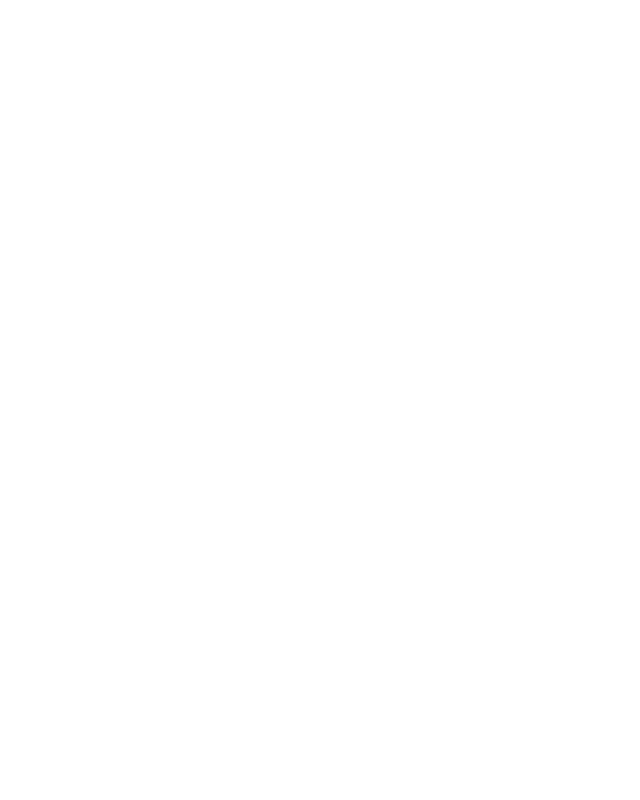
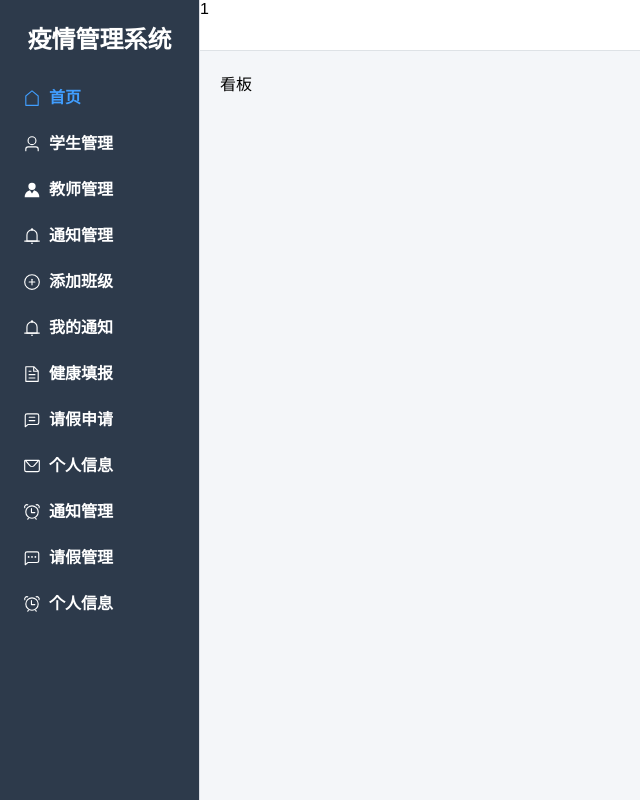
Before and after one commit to Shan-zhilin/fullstack-pro, a Vue app: page /#/home/board in a window 1280 px wide. Before the commit this address had no page. Shown: the whole page, without its empty margins (0-640 px from the left). Built offline with nearby package versions, Linux system fonts and the light colour scheme.

Commit message:
feat: 主体框架搭建完成

```diff
--- a/auto-imports.d.ts
+++ b/auto-imports.d.ts
@@ -2,9 +2,10 @@
 // We suggest you to commit this file into source control
 declare global {
   const ElButton: typeof import('element-plus/es')['ElButton']
-  const ElDialog: typeof import('element-plus/es')['ElDialog']
+  const ElIcon: typeof import('element-plus/es')['ElIcon']
   const ElInput: typeof import('element-plus/es')['ElInput']
+  const ElMenu: typeof import('element-plus/es')['ElMenu']
+  const ElMenuItem: typeof import('element-plus/es')['ElMenuItem']
   const ElRadio: typeof import('element-plus/es')['ElRadio']
-  const ElRadioGroup: typeof import('element-plus/es')['ElRadioGroup']
 }
 export {}
--- a/components.d.ts
+++ b/components.d.ts
@@ -5,10 +5,11 @@
 declare module 'vue' {
   export interface GlobalComponents {
     ElButton: typeof import('element-plus/es')['ElButton']
-    ElDialog: typeof import('element-plus/es')['ElDialog']
+    ElIcon: typeof import('element-plus/es')['ElIcon']
     ElInput: typeof import('element-plus/es')['ElInput']
+    ElMenu: typeof import('element-plus/es')['ElMenu']
+    ElMenuItem: typeof import('element-plus/es')['ElMenuItem']
     ElRadio: typeof import('element-plus/es')['ElRadio']
-    ElRadioGroup: typeof import('element-plus/es')['ElRadioGroup']
   }
 }
 
--- a/package.json
+++ b/package.json
@@ -8,6 +8,7 @@
     "lint": "vue-cli-service lint"
   },
   "dependencies": {
+    "@element-plus/icons-vue": "^1.1.4",
     "axios": "^0.26.1",
     "core-js": "^3.6.5",
     "element-plus": "^2.1.5",
--- /dev/null
+++ b/src/components/Board.vue
@@ -0,0 +1,21 @@
+<!--
+ * @Author: shanzhilin
+ * @Date: 2022-03-29 22:30:41
+ * @LastEditors: shanzhilin
+ * @LastEditTime: 2022-03-29 22:32:51
+-->
+<template>
+    <div>
+        看板
+    </div>
+</template>
+
+<script lange="ts">
+export default {
+
+}
+</script>
+
+<style lang="less" scoped>
+
+</style>
--- /dev/null
+++ b/src/components/StudentHome.vue
@@ -0,0 +1,21 @@
+<!--
+ * @Author: shanzhilin
+ * @Date: 2022-03-29 21:37:31
+ * @LastEditors: shanzhilin
+ * @LastEditTime: 2022-03-29 22:02:47
+-->
+<template>
+    <div>
+       fdsfds
+    </div>
+</template>
+
+<script lang="ts">
+export default {
+
+}
+</script>
+
+<style scoped>
+
+</style>
--- a/src/main.ts
+++ b/src/main.ts
@@ -1,3 +1,9 @@
+/*
+ * @Author: shanzhilin
+ * @Date: 2022-03-25 16:15:00
+ * @LastEditors: shanzhilin
+ * @LastEditTime: 2022-03-29 17:40:08
+ */
 import { createApp } from 'vue';
 import 'element-plus/theme-chalk/index.css';
 import App from './App.vue';
--- /dev/null
+++ b/src/pages/Home.vue
@@ -0,0 +1,191 @@
+<!--
+ * @Author: shanzhilin
+ * @Date: 2022-03-29 16:43:26
+ * @LastEditors: shanzhilin
+ * @LastEditTime: 2022-03-29 22:36:54
+-->
+<template>
+  <div class="content">
+    <el-menu class="el-menu-vertical-demo"
+             default-active="1">
+      <h2>疫情管理系统</h2>
+      <el-menu-item index="1" @click="routetHop({address:'/home'})">
+        <el-icon>
+          <house />
+        </el-icon>
+        <span>首页</span>
+      </el-menu-item>
+
+      <el-menu-item index="2"
+                    @click="routetHop({address:'/student/home'})">
+        <el-icon>
+          <user />
+        </el-icon>
+        <span>学生管理</span>
+      </el-menu-item>
+      <el-menu-item index="3">
+        <el-icon>
+          <avatar />
+        </el-icon>
+        <span>教师管理</span>
+      </el-menu-item>
+      <el-menu-item index="4">
+        <el-icon>
+          <bell />
+        </el-icon>
+        <span>通知管理</span>
+      </el-menu-item>
+      <el-menu-item index="5">
+        <el-icon>
+          <circle-plus />
+        </el-icon>
+        <span>添加班级</span>
+      </el-menu-item>
+
+      <el-menu-item index="6">
+        <el-icon>
+          <bell />
+        </el-icon>
+        <span>我的通知</span>
+      </el-menu-item>
+      <el-menu-item index="7">
+        <el-icon>
+          <document />
+        </el-icon>
+        <span>健康填报</span>
+      </el-menu-item>
+      <el-menu-item index="8">
+        <el-icon>
+          <chat-line-square />
+        </el-icon>
+        <span>请假申请</span>
+      </el-menu-item>
+      <el-menu-item index="9">
+        <el-icon>
+          <message />
+        </el-icon>
+        <span>个人信息</span>
+      </el-menu-item>
+
+      <el-menu-item index="10">
+        <el-icon>
+          <alarm-clock />
+        </el-icon>
+        <span>通知管理</span>
+      </el-menu-item>
+      <el-menu-item index="11">
+        <el-icon>
+          <chat-dot-square />
+        </el-icon>
+        <span>请假管理</span>
+      </el-menu-item>
+      <el-menu-item index="12">
+        <el-icon>
+          <alarm-clock />
+        </el-icon>
+        <span>个人信息</span>
+      </el-menu-item>
+
+    </el-menu>
+
+    <div class="rightBody">
+      <nav>
+        <div>1</div>
+      </nav>
+      <div class="rightContent">
+        <router-view></router-view>
+      </div>
+    </div>
+  </div>
+</template>
+
+<script lang="ts">
+import {
+	CirclePlus,
+	Bell,
+	Avatar,
+	User,
+	House,
+	Document,
+	ChatLineSquare,
+	Message,
+	AlarmClock,
+	ChatDotSquare
+} from '@element-plus/icons-vue';
+import { ref } from 'vue';
+import { useRoute, useRouter } from 'vue-router';
+
+export default {
+	components: {
+		CirclePlus,
+		Bell,
+		Avatar,
+		User,
+		House,
+		Document,
+		ChatLineSquare,
+		Message,
+		AlarmClock,
+		ChatDotSquare
+	},
+	setup() {
+		const router = useRouter();
+
+		// 路由跳转方法
+		const routetHop = ({ address }: { address: string; [key: string]: any }) => {
+			router.push(address);
+		};
+		return {
+			routetHop
+		};
+	}
+};
+</script>
+
+<style lang="less" scoped>
+.content {
+	display: flex;
+
+	.el-menu-vertical-demo {
+		width: 200px;
+		min-height: 100vh;
+		padding-top: 20px;
+		overflow: auto;
+		background-color: rgb(45, 58, 75);
+	}
+	h2 {
+		color: white;
+		text-align: center;
+		margin-top: 0;
+	}
+	.el-menu-item {
+		height: 46px;
+		color: white;
+		font-size: 16px;
+		font-weight: bold;
+		&:hover {
+			background-color: rgba(255, 255, 255, 0.3);
+		}
+		&.is-active {
+			color: #409eff;
+		}
+	}
+
+	.rightBody {
+		flex: 1;
+		nav {
+			display: block;
+			height: 50px;
+			border-bottom: 1px solid rgb(222, 226, 230);
+		}
+
+		.rightContent {
+			box-sizing: border-box;
+			height: calc(100% - 51px);
+			padding: 20px;
+			overflow: auto;
+			background-color: #f4f6f9;
+		}
+	}
+}
+</style>
--- a/src/pages/login.vue
+++ b/src/pages/login.vue
@@ -2,7 +2,7 @@
  * @Author: shanzhilin
  * @Date: 2022-03-26 15:12:27
  * @LastEditors: shanzhilin
- * @LastEditTime: 2022-03-28 23:32:28
+ * @LastEditTime: 2022-03-29 15:33:01
 -->
 <template>
   <div class="content">
@@ -29,7 +29,7 @@
 <script lang="ts">
 import { reactive, ref } from 'vue';
 import { ElMessage } from 'element-plus';
-import { userLogin, userRegister, updateUserInfo } from '../api/user';
+import { userLogin } from '../api/user';
 
 export default {
 	setup(props: any) {
@@ -55,6 +55,9 @@ export default {
 						message: '登录成功',
 						type: 'success'
 					});
+					if (res.jwt_token) {
+						window.localStorage.setItem('tokent',res.jwt_token)
+					}
 				} else {
 					ElMessage({
 						message: res.message,
--- a/src/route/index.ts
+++ b/src/route/index.ts
@@ -1,12 +1,30 @@
-import {createRouter,createWebHashHistory} from 'vue-router'
-const login = () => import('../pages/login.vue')
+/*
+ * @Author: shanzhilin
+ * @Date: 2022-03-26 14:44:43
+ * @LastEditors: shanzhilin
+ * @LastEditTime: 2022-03-29 22:33:20
+ */
+import { createRouter, createWebHashHistory } from 'vue-router';
+const login = () => import('../pages/Login.vue');
+const home = () => import('../pages/Home.vue');
+const studentHome = () => import('../components/StudentHome.vue');
+const board = () => import('@/components/Board.vue');
 const routes = [
-    {path:'/',component:login},
-    {path:'/login',component:login}
-]
+	{ path: '/', redirect: '/login' },
+	{ path: '/login', component: login },
+	{
+		path: '/home',
+		component: home,
+        redirect: '/home/board',
+		children: [
+			{ path: '/home/board', component: board },
+			{ path: '/student/home', component: studentHome }
+		]
+	}
+];
 
 const router = createRouter({
-    history:createWebHashHistory(),
-    routes,
-})
-export default router
+	history: createWebHashHistory(),
+	routes
+});
+export default router;
```
Also changed, not shown: 1 other file (tests, documents, lock files or other folders).
